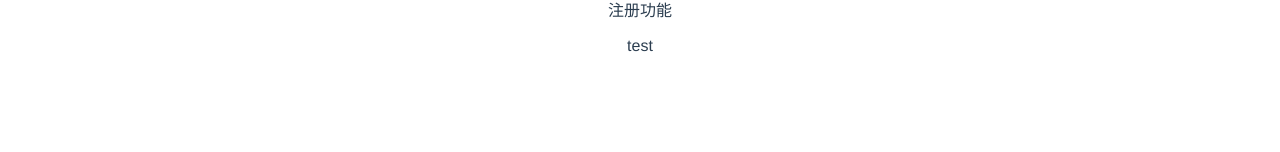
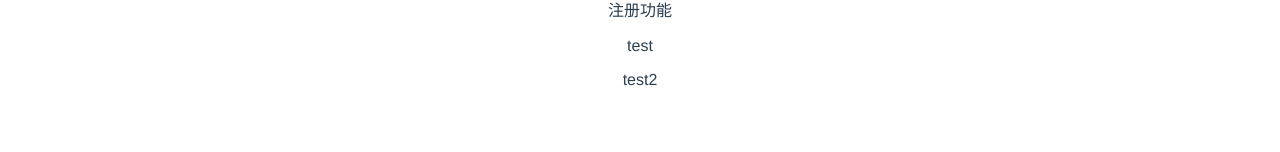
Before and after one commit to xinglefly/vue_study, a Vue app: page /account/register in a window 1280 px wide. Shown: the part 148-300 px from the top of the page. Built offline with nearby package versions, Linux system fonts and the light colour scheme.

Commit message:
add test2.

```diff
--- a/src/components/Register.vue
+++ b/src/components/Register.vue
@@ -3,6 +3,7 @@
     注册功能
 
     <p>test</p>
+    <p>test2</p>
     </div>
 </template>
 <script>
```
